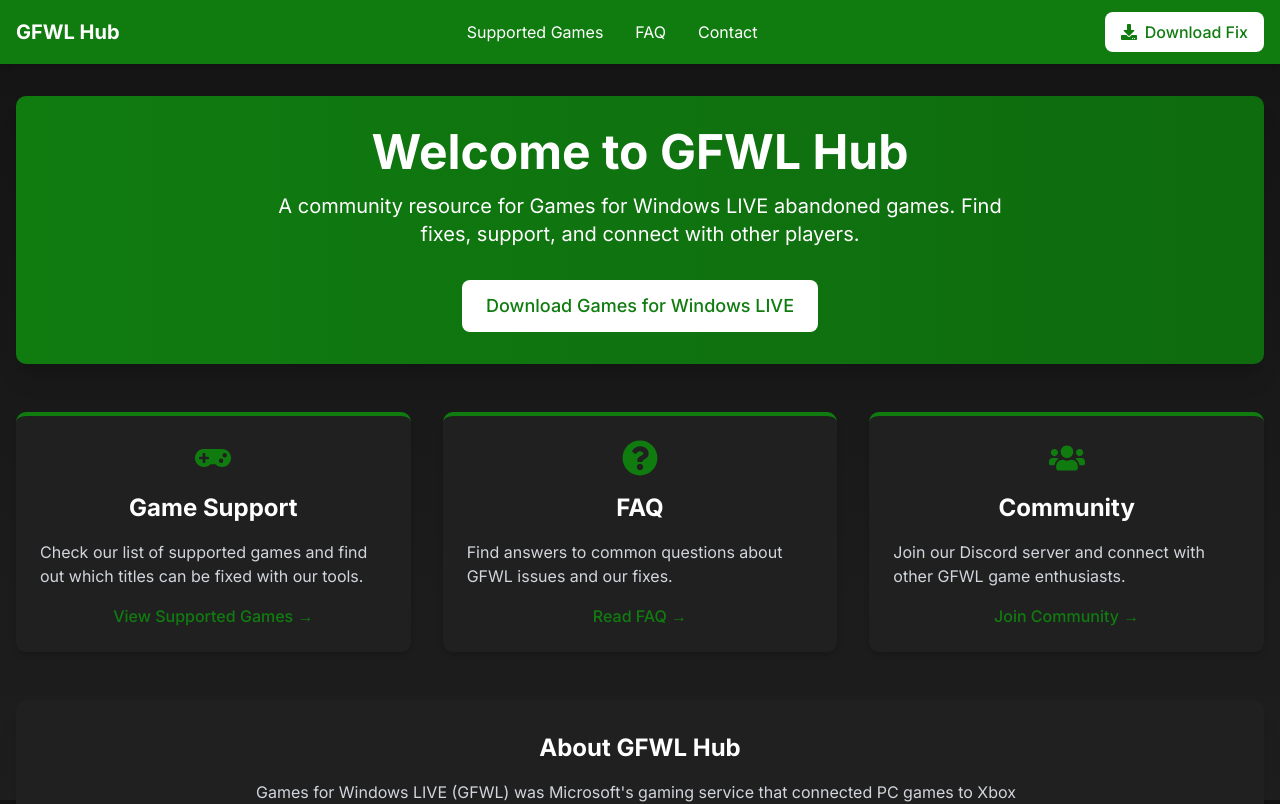
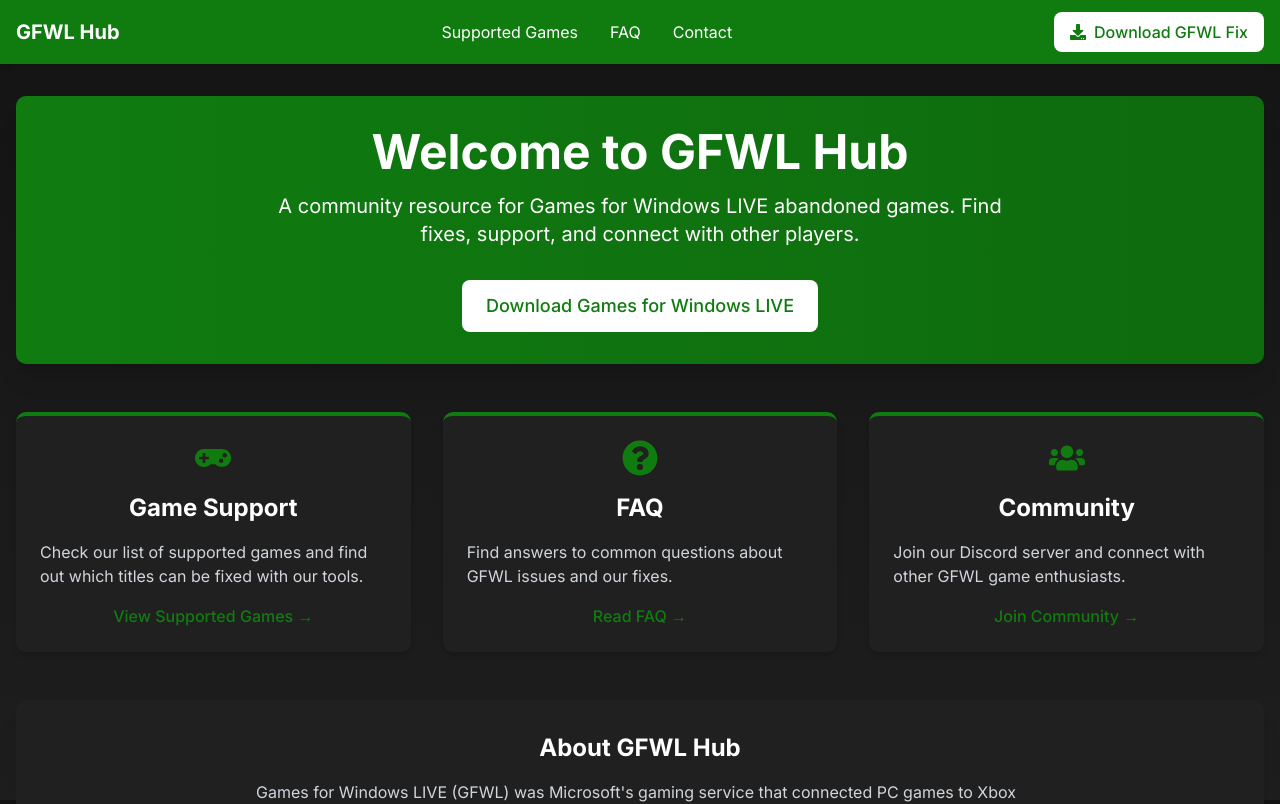
Before and after one commit to 3MERGx/gfwlhub, a Next.js app: page / in a window 1280 px wide. Shown: the top 804 px of the page. Built offline with nearby package versions, Linux system fonts and the light colour scheme; no server answers.

Commit message:
renamed download button

```diff
--- a/components/Header.tsx
+++ b/components/Header.tsx
@@ -66,7 +66,7 @@
               className="bg-white text-[#107c10] hover:bg-gray-100 px-4 py-2 rounded-md font-medium flex items-center transition-colors"
             >
               <FaDownload className="mr-2" />
-              Download Fix
+              Download GFWL Fix
             </Link>
           </div>
         </div>
```
